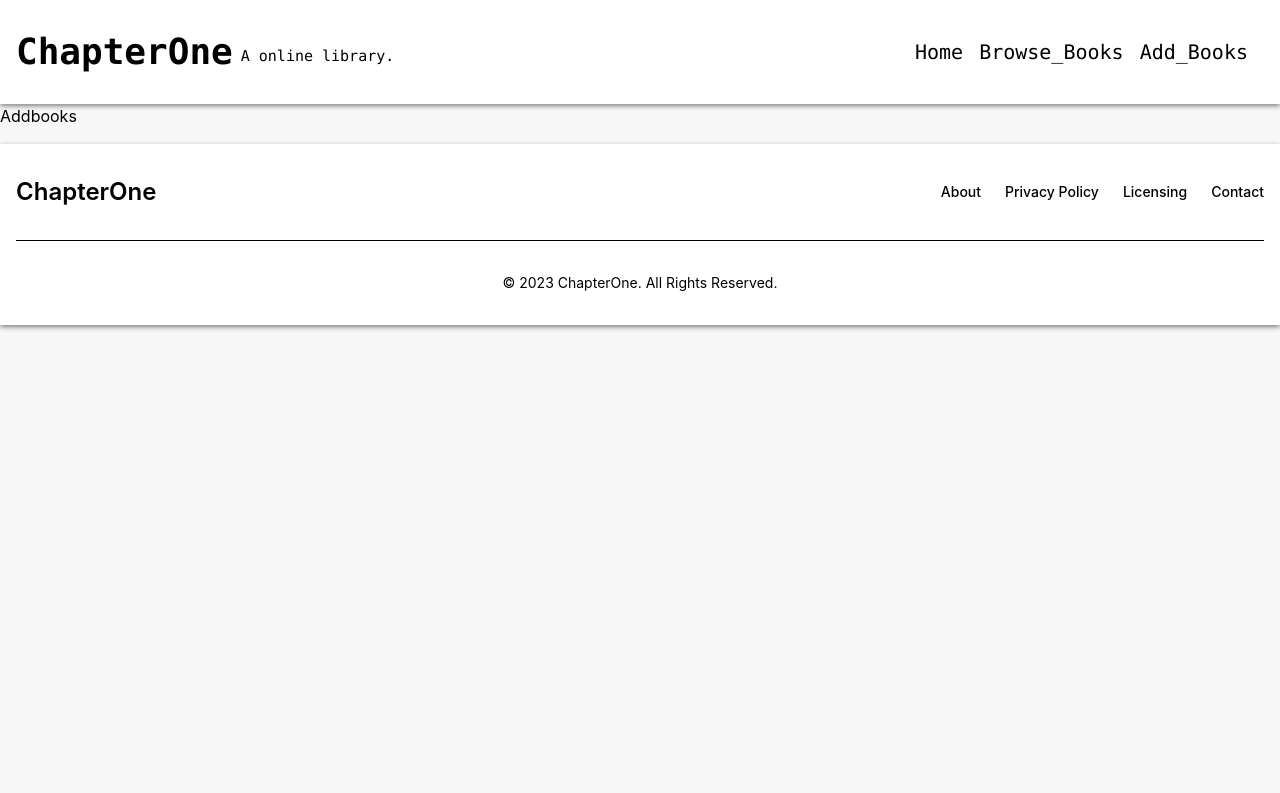
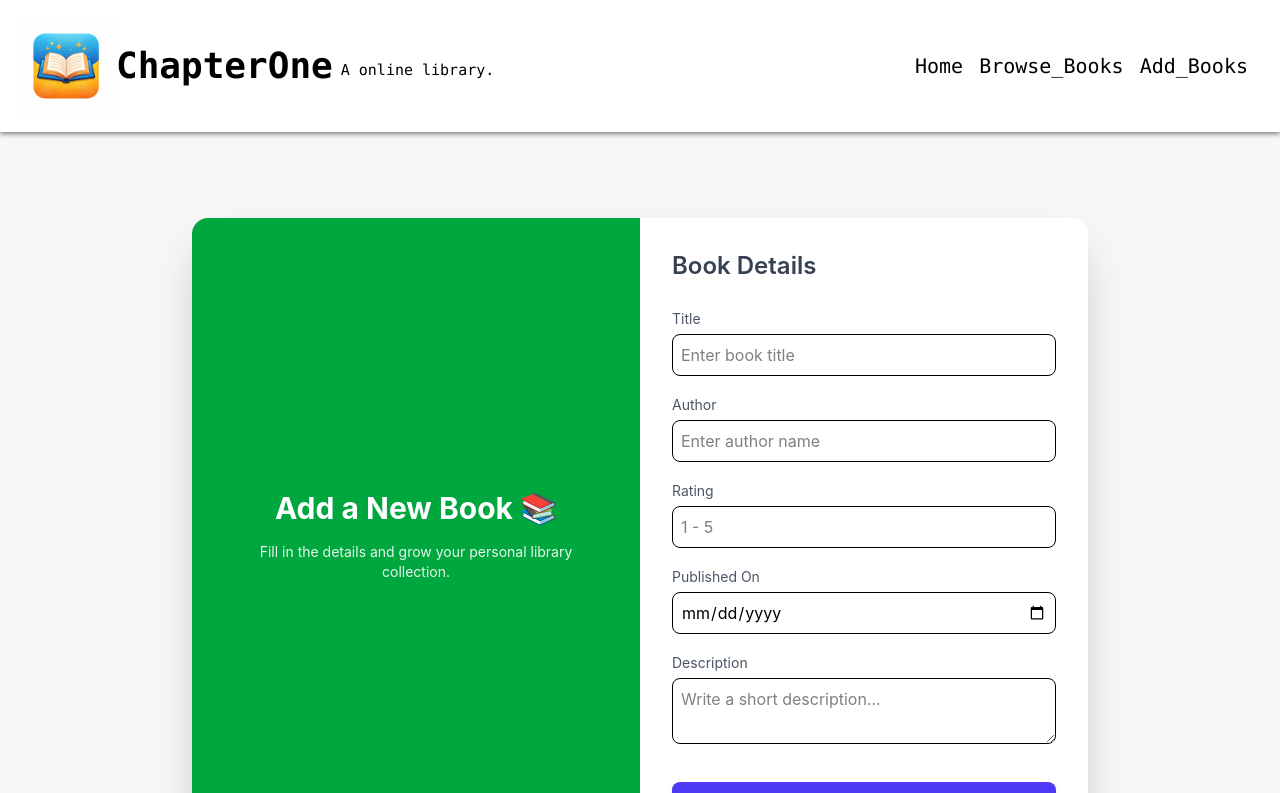
Before and after one commit to hds05/ChapterOne, a React (Vite) app: page /addbook in a window 1280 px wide. Shown: the top 793 px of the page. Built offline with nearby package versions, Linux system fonts and the light colour scheme; a web font is replaced by a local one.

Commit message:
Updaed favicon, AddBooks component, footer and header component.

```diff
--- a/index.html
+++ b/index.html
@@ -3,7 +3,7 @@
 
 <head>
   <meta charset="UTF-8" />
-  <link rel="icon" type="image/svg+xml" href="/favicon.svg" />
+  <link rel="icon" type="image/svg+xml" href="/favicon.png" />
   <meta name="viewport" content="width=device-width, initial-scale=1.0" />
   <link rel="preconnect" href="https://fonts.googleapis.com">
   <link rel="preconnect" href="https://fonts.gstatic.com" crossorigin>
--- a/src/Components/Addbooks.jsx
+++ b/src/Components/Addbooks.jsx
@@ -2,7 +2,84 @@ import React from 'react'
 
 function Addbooks() {
   return (
-    <div>Addbooks</div>
+    <div className="min-h-screen flex items-center justify-center px-4">
+      <div className="w-full max-w-4xl bg-white shadow-2xl rounded-2xl mt-6 m-4 flex flex-col md:flex-row overflow-hidden">
+        <div className="w-full md:w-1/2 bg-green-600 text-white flex flex-col justify-center items-center p-8">
+          <h1 className="text-3xl font-bold mb-4">Add a New Book 📚</h1>
+          <p className="text-center text-sm opacity-90">
+            Fill in the details and grow your personal library collection.
+          </p>
+        </div>
+
+        <div className="w-full md:w-1/2 p-8">
+          <form className="flex flex-col gap-4">
+
+            <h2 className="text-2xl font-semibold text-gray-700 mb-2">
+              Book Details
+            </h2>
+
+            <div>
+              <label className="text-sm text-gray-600">Title</label>
+              <input
+                type="text"
+                required
+                className="w-full mt-1 p-2 border rounded-lg focus:outline-none focus:ring-2 focus:ring-indigo-400"
+                placeholder="Enter book title"
+              />
+            </div>
+
+            <div>
+              <label className="text-sm text-gray-600">Author</label>
+              <input
+                type="text"
+                required
+                className="w-full mt-1 p-2 border rounded-lg focus:outline-none focus:ring-2 focus:ring-indigo-400"
+                placeholder="Enter author name"
+              />
+            </div>
+
+            <div>
+              <label className="text-sm text-gray-600">Rating</label>
+              <input
+                type="number"
+                min="1"
+                max="5"
+                required
+                className="w-full mt-1 p-2 border rounded-lg focus:outline-none focus:ring-2 focus:ring-indigo-400"
+                placeholder="1 - 5"
+              />
+            </div>
+
+            <div>
+              <label className="text-sm text-gray-600">Published On</label>
+              <input
+                type="date"
+                required
+                className="w-full mt-1 p-2 border rounded-lg focus:outline-none focus:ring-2 focus:ring-indigo-400"
+              />
+            </div>
+
+            <div>
+              <label className="text-sm text-gray-600">Description</label>
+              <textarea
+                required
+                className="w-full mt-1 p-2 border rounded-lg focus:outline-none focus:ring-2 focus:ring-indigo-400"
+                placeholder="Write a short description..."
+              />
+            </div>
+
+            <button
+              type="submit"
+              className="mt-4 bg-indigo-600 hover:bg-indigo-700 text-white py-2 rounded-lg transition duration-300 shadow-md"
+            >
+              Submit
+            </button>
+
+          </form>
+        </div>
+
+      </div>
+    </div>
   )
 }
 
--- a/src/Components/AllBooksCard.jsx
+++ b/src/Components/AllBooksCard.jsx
@@ -5,7 +5,7 @@ function AllBooksCard({ Books }) {
 
     return (
 
-        <div className="shadow-[0px_1px_1px_gray] md:shadow-[0px_2px_5px_black] md:rounded-4xl p-4 h-[500px] flex flex-col justify-between text-center">
+        <div className="shadow-[0px_0px_1px_gray] md:shadow-[0px_0px_5px_gray] md:rounded-4xl p-4 overflow-hidden h-[500px] flex flex-col justify-between text-center">
             <div className="flex justify-center items-center h-[70%] overflow-hidden">
                 <img src={Books.coverImage} className="w-[200px] md:w-fit md:h-full" alt="" />
             </div>
--- a/src/Components/Footer.jsx
+++ b/src/Components/Footer.jsx
@@ -7,10 +7,11 @@ function Footer() {
         <footer className="bg-white rounded-base shadow-[0px_2px_5px_gray] mt-4">
             <div className="w-full max-w-screen-xl mx-auto p-4 md:py-8">
                 <div className="sm:flex sm:items-center sm:justify-between">
-                    <a href="/" className="flex items-center mb-4 sm:mb-0 space-x-3 rtl:space-x-reverse">
-                        <span className="text-heading self-center text-2xl font-semibold whitespace-nowrap">ChapterOne</span>
+                    <a href="/" className="flex items-center justify-center mb-4 sm:mb-0 space-x-3 rtl:space-x-reverse">
+                    <img src="mainImg.png" width={'150px'} alt="" />
+                        {/* <span className="text-heading self-center text-2xl font-semibold whitespace-nowrap">ChapterOne</span> */}
                     </a>
-                    <ul className="flex flex-wrap items-center mb-6 text-sm font-medium text-body sm:mb-0">
+                    <ul className="flex flex-wrap items-center justify-center mb-6 text-sm font-mono  sm:mb-0">
                         <li>
                             <a href="#" className="hover:underline me-4 md:me-6">About</a>
                         </li>
@@ -26,7 +27,7 @@ function Footer() {
                     </ul>
                 </div>
                 <hr className="my-6 border-default sm:mx-auto lg:my-8" />
-                <span className="block text-sm text-body sm:text-center">© 2023 <a href="/" className="hover:underline">ChapterOne</a>. All Rights Reserved.</span>
+                <span className="block text-sm font-mono  sm:text-center">© 2023 <a href="/" className="hover:underline">ChapterOne</a>. All Rights Reserved.</span>
             </div>
         </footer>
 
--- a/src/Components/Header.jsx
+++ b/src/Components/Header.jsx
@@ -1,11 +1,15 @@
 import React from "react";
 import { Link } from "react-router-dom";
 
-function Header(){
+function Header() {
     return (
         <header className="bg-white flex flex-col md:flex-row items-center justify-between px-2 lg:p-4 shadow-[0px_2px_5px_gray] font-mono">
-            <div className="flex flex-col md:flex-row items-center  gap-2 my-4">
-                <h1 className="font-bold text-2xl  md:text-4xl"><Link to={'/'}>ChapterOne</Link></h1><sub className="text-[15px]">A online library.</sub>
+            <div className="flex">
+
+                <img src="favicon.png" className="w-[100px]" alt="" />
+                <div className="flex flex-col lg:flex-row items-center  gap-2 my-4">
+                    <h1 className="font-bold text-2xl  md:text-4xl"><Link to={'/'}>ChapterOne</Link></h1><sub className="text-[15px]">A online library.</sub>
+                </div>
             </div>
             <nav className="flex gap-4 text-sm p-4 md:text-xl">
                 <Link to={'/'} className="active:text-gray-500">Home</Link>
```
Also changed, not shown: public/favicon.png (added), public/mainImg.png (added).
